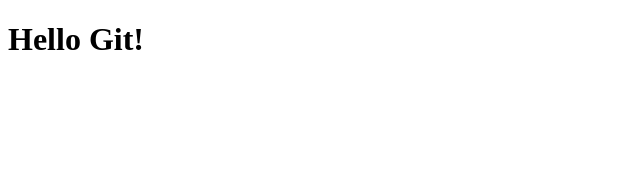
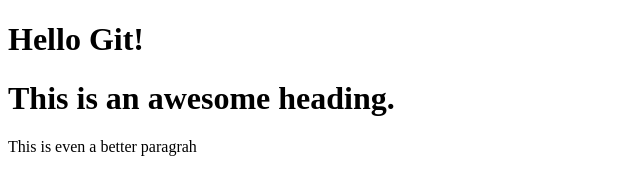
Before and after one commit to StephanUllmann/test-git, a plain HTML site: page index.html in a window 1280 px wide. Shown: the whole page, without its empty margins (0-640 px from the left). Drawn offline with Linux system fonts and the light colour scheme.

Commit message:
added some text

```diff
--- a/index.html
+++ b/index.html
@@ -7,5 +7,9 @@
   </head>
   <body>
     <h1>Hello Git!</h1>
+    <header>
+      <h1>This is an awesome heading.</h1>
+      <p>This is even a better paragrah</p>
+    </header>
   </body>
 </html>
```
